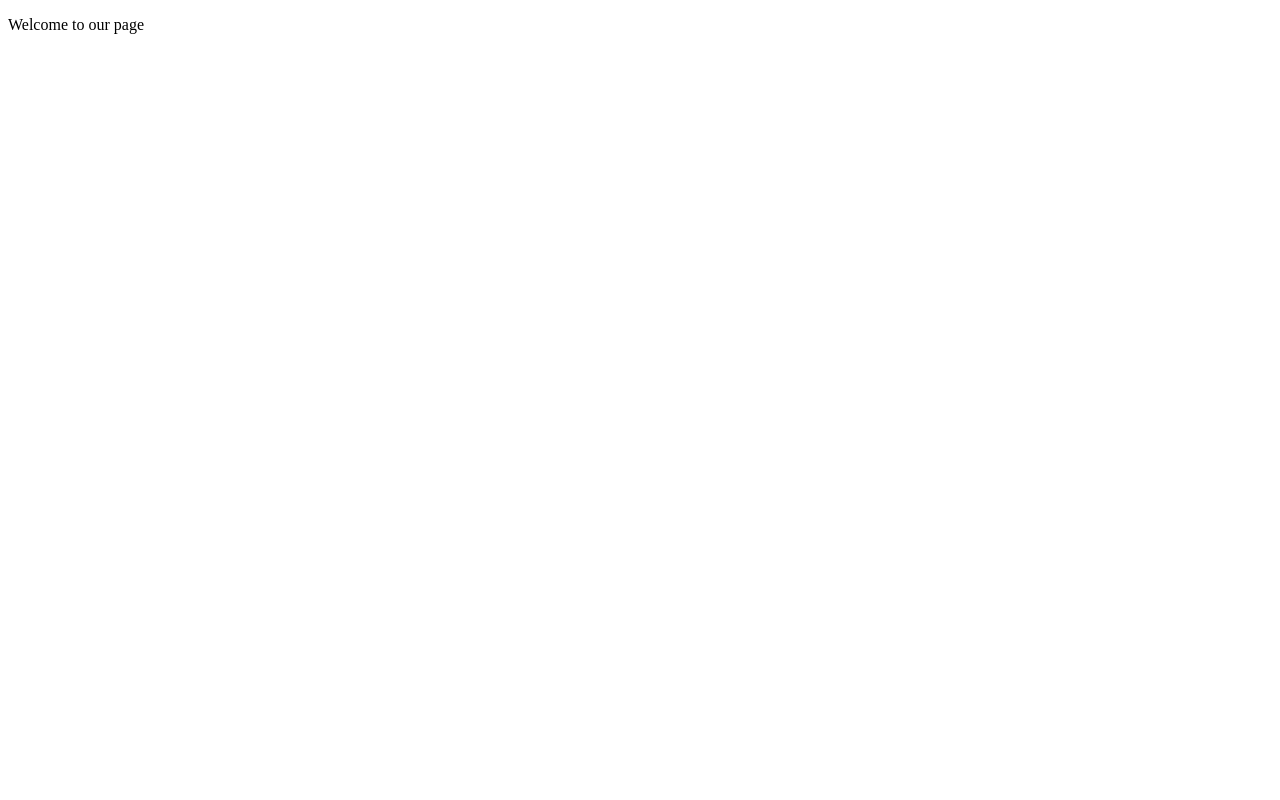
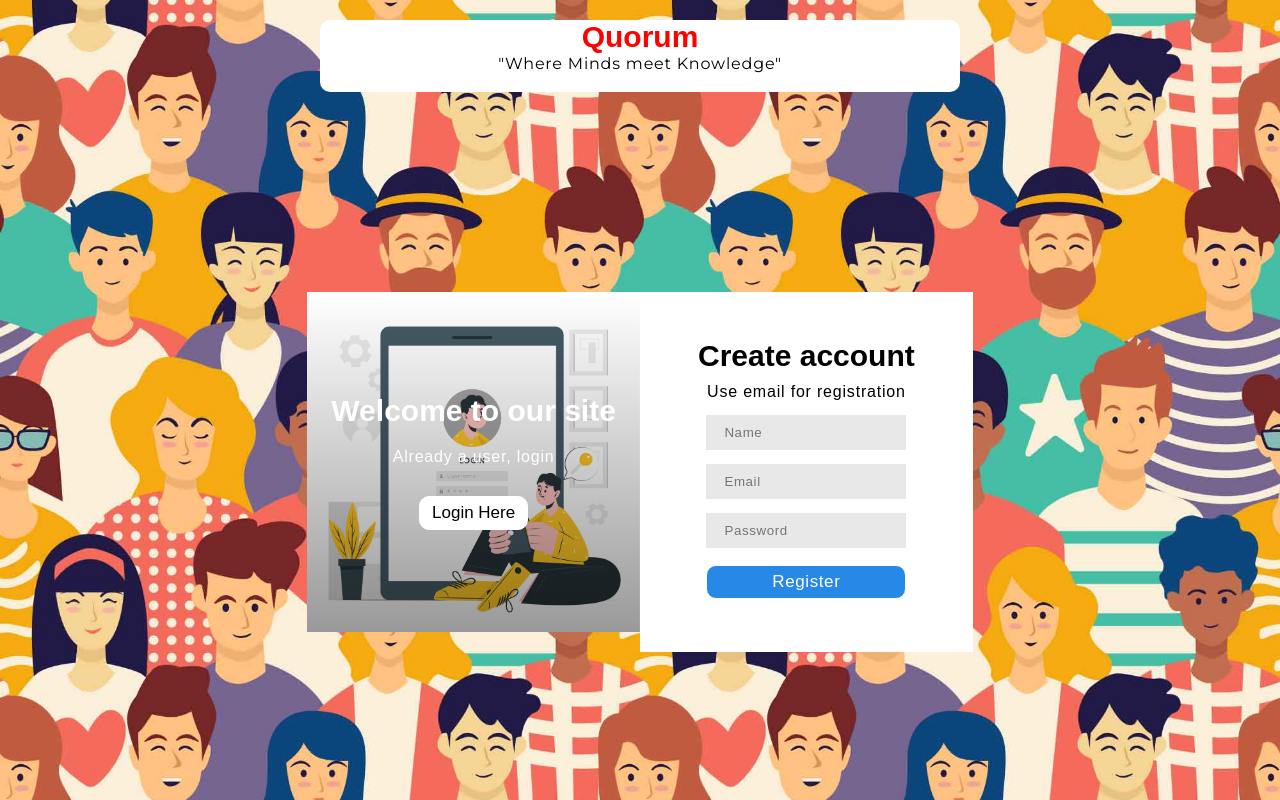
Before and after one commit to SamarthGangrade22/Devheat_Beta_DevGuyz, a plain HTML site: page index.html in a window 1280 px wide. Drawn offline with Linux system fonts and the light colour scheme.

Commit message:
login-page

```diff
--- a/index.html
+++ b/index.html
@@ -3,9 +3,103 @@
 <head>
     <meta charset="UTF-8">
     <meta name="viewport" content="width=device-width, initial-scale=1.0">
-    <title>Document</title>
+    <link rel="stylesheet" href="stylesSignup.css">
+    <link rel="preconnect" href="https://fonts.googleapis.com">
+<link rel="preconnect" href="https://fonts.gstatic.com" crossorigin>
+<link href="https://fonts.googleapis.com/css2?family=Cinzel&family=Montserrat:wght@300;400&display=swap" rel="stylesheet">
+    <title>Q&A</title>
+
 </head>
 <body>
-    <p>Welcome to our page </p>
+    <header class="registration-header">
+        <div class="up-container">
+            <h1 class="headings">Quorum</h1>
+            <p class="para">"Where Minds meet Knowledge"</p>
+        </div>
+    </header>
+    <main class="main-form">
+        <section class="user-box login-section" >
+            <div class="registration">
+                <div class="grid-container">
+                    <div class="form-login">
+                        <h2>Welcome to our site</h2>
+                        <p>Already a user, login</p>
+                        <button class="login-btn">Login here</button>
+                    </div>
+
+                    <div class="registration-form">
+                        <h2>Create account</h2>
+                        <p>Use email for registration</p>
+                    <form action="#">
+                        <div class="input-field">
+                            <label for="username">
+                                <input type="text" name="#" id="username" placeholder="Name">
+                            </label>
+                        </div>
+
+                        <div><label for="Email">
+                                <input type="email" name="#" id="Email" placeholder="Email">
+                            </label></div>
+
+                        <div>
+                            <label for="password">
+                                <input type="password" name="#" id="password" placeholder="Password">
+                            </label>
+                        </div>
+                        <div class="input-field">
+                            <input type="submit" value="register">
+                        </div>
+
+                    </form>
+                    </div>
+                </div>
+            </div>
+
+            <div class="login">
+                <div class="grid-container">
+                    <div class="form-login">
+                        <h2 style="color:black;">Welcome to our site</h2>
+                        <p>Already a user, login</p>
+                        <button class="register-btn">Register here</button>
+                    </div>
+
+                    <div class="login-form">
+                        <h2>sign in</h2>
+                        <p>Use your account</p>
+                    <form action="#">
+                        <div><label for="Email1">
+                                <input type="email" name="#" id="Email1" placeholder="Email">
+                            </label></div>
+
+                        <div>
+                            <label for="password1">
+                                <input type="password" name="#" id="password1" placeholder="Password">
+                            </label>
+                        </div>
+                        <div class="input-field">
+                            <input type="submit" value="login">
+                        </div>
+
+                    </form>
+                    </div>
+                </div>
+            </div>
+
+
+        </section>
+    </main>
+<script>
+    const user_con=document.querySelector('.user-box');
+    const regis_btn=document.querySelector('.register-btn');
+    const login_btn=document.querySelector('.login-btn');
+
+    regis_btn.addEventListener('click', ()=>{
+        user_con.classList.add('login-section')
+    })
+
+    login_btn.addEventListener('click', ()=>{
+        user_con.classList.remove('login-section')
+    })
+</script>
 </body>
 </html>
--- /dev/null
+++ b/stylesSignup.css
@@ -0,0 +1,172 @@
+*{
+    margin: 0;
+    padding: 0;
+    box-sizing: border-box;
+    font-family: 'Urbanist', sans-serif;}
+:root{
+    --var-primary-color:#2888E8FF;
+}
+html{
+    font-size: 62.5%;
+}
+body{
+    background-image: url(./images/2505590.jpg);
+    background-attachment: fixed;
+    background-size:cover ;
+}
+.registration-header{
+    display: flex;
+    justify-content: center;
+    margin-bottom: 5rem;
+}
+.para{
+    font-family: 'Montserrat', sans-serif;
+    color: black;
+}
+.headings{
+    font-family: 'lexend Deca', sans-serif;
+    font-size: 3rem;
+    color: red;
+}
+.up-container{
+    margin-top: 2em;
+    height: 9vh;
+    width: 50%;
+    background-color:white;
+    border-radius:10px 10px 10px 10px;
+    text-align: center;
+}
+h1,h2,h3,h4{
+    font-family: 'lexend Deca', sans-serif;
+}
+h1{
+    font-size: 4.8rem;
+}
+h2{
+    font-size: 3rem;
+}
+p{
+    font-size: 1.6rem;
+    letter-spacing: 0.08rem;
+}
+button,input[type="submit"]{
+    border:.1rem solid #fff;
+    border-radius: 10px 10px 10px 10px;
+    outline: none;
+    padding: .6rem 1.2rem;
+    font-size: 1.7rem;
+    text-transform: capitalize;
+    letter-spacing: 0.05;
+    background-color: transparent;
+    color:#fff;
+    cursor: pointer;
+}
+/*now registeration*/
+.main-form{
+    min-height: 80vh;
+    display: flex;
+    justify-content: center;
+    align-items: center;
+}
+.grid-container{
+    display: grid;
+    grid-template-columns: repeat(2,26vw);
+    grid-template-rows: 340px;
+}
+.registration , .login{
+    min-height: 20rem;
+    min-width: 40vw;
+    background-color: white ;
+}
+.login .form-login{
+    background-image: linear-gradient(rgba(0.3,0,0,0.0),rgba(0,0,0,0.4)),
+    url("./images/Sign\ up-cuate.png");
+    background-size: cover;
+    background-position: center;
+}
+
+
+.form-login{
+    height: inherit;
+    display: flex;
+    align-items: center;
+    justify-content: center;
+    flex-direction: column;
+    background-image: linear-gradient(rgba(0,0,0,0),rgba(0,0,0,0.4)),
+    url(./images/Tablet\ login-cuate.png);
+    background-repeat: no-repeat;
+    background-size: cover;
+    background-position: center;
+    color: #fff;
+    padding: 3rem 2rem;
+}
+.form-login p{
+    width: 30ch;
+    text-align: center;
+    margin: 2rem 0 3rem 0;
+
+}
+.form-login button{
+    background-color: #fff;
+    color: #000;
+}
+
+.form-login button:hover{
+    background-color: transparent;
+    color:#fff;
+}
+.registration-form,.login-form{
+    width: 100%;
+    min-height: 45vh;
+    background-color:white;
+    display: flex;
+    justify-content: center;
+    align-items: center;
+    flex-direction: column;
+}
+.registration-form p,.login-form p{
+    margin: 1rem 0 .7rem 0;
+}
+input{
+    width: 20rem;
+    margin: 0.7rem 0;
+    border: none;
+    background-color: #e8e8e8;
+    padding: 1rem 1.8rem;
+    letter-spacing: 0.06rem;
+}
+input[type="submit"]{
+    margin-top: 1rem ;
+    min-width: 10rem;
+    background-color: var(--var-primary-color);
+    color: #fff;
+}
+
+.registration:not(.login-section){
+    display: none;
+}
+
+.login-section .registration{
+    display: block;
+}
+.login-section .login{
+    display: none;
+}
+
+@media screen and (max-width: 600px){
+    .grid-container{
+        grid-template-columns: 1fr;
+    }
+    .registration,.login{
+        min-width: 90vw;
+    }
+    .form-login{
+        order:1;
+    }
+    .registration,.login{
+        order: 0;
+    }
+    .font-text p{
+        width: 25ch;
+    }
+}
```
Also changed, not shown: images/2505590.jpg (added), images/5356367.jpg (added), images/Sign up-cuate.png (added), images/Tablet login-cuate.png (added).
